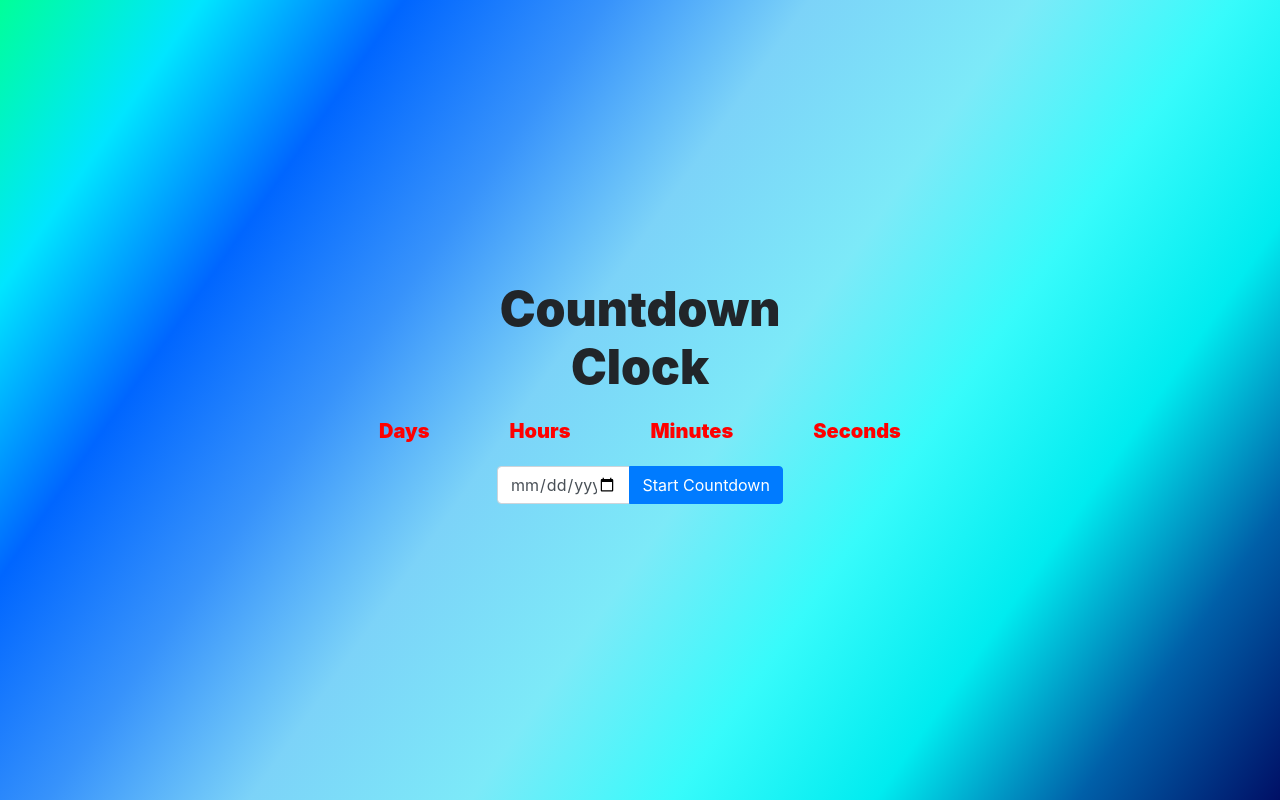
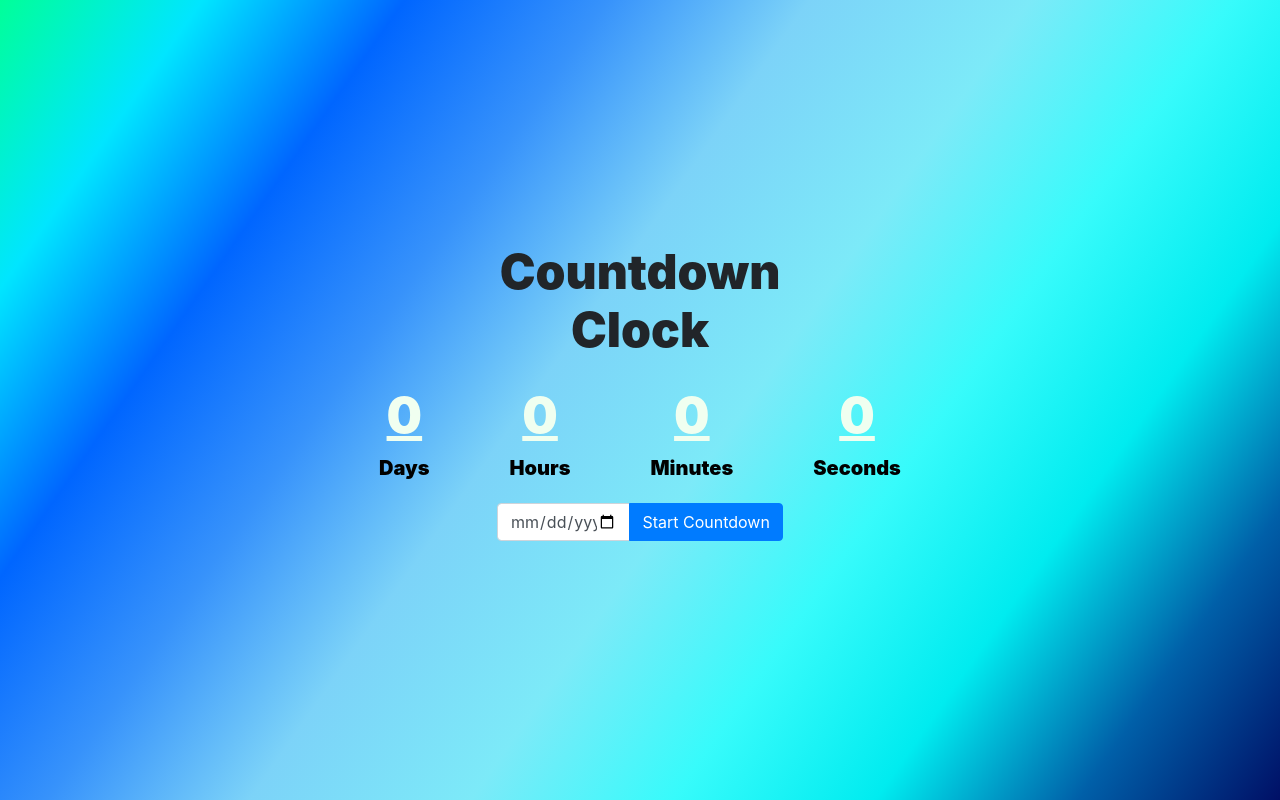
Before and after one commit to ZounMedia/bootstrap-basics, a plain HTML site: page webapp-examples/countdown-clock/index.html in a window 1280 px wide. Drawn offline with nearby package versions, Linux system fonts and the light colour scheme.

Commit message:
update countdown clock styles

```diff
--- a/webapp-examples/countdown-clock/index.html
+++ b/webapp-examples/countdown-clock/index.html
@@ -21,19 +21,19 @@
           <h1>Countdown Clock</h1>
           <div class="countdown">
             <div>
-              <span id="days"></span>
+              <span id="days">0</span>
               <div class="smalltext">Days</div>
             </div>
             <div>
-              <span id="hours"></span>
+              <span id="hours">0</span>
               <div class="smalltext">Hours</div>
             </div>
             <div>
-              <span id="minutes"></span>
+              <span id="minutes">0</span>
               <div class="smalltext">Minutes</div>
             </div>
             <div>
-              <span id="seconds"></span>
+              <span id="seconds">0</span>
               <div class="smalltext">Seconds</div>
             </div>
           </div>
--- a/webapp-examples/countdown-clock/styles.css
+++ b/webapp-examples/countdown-clock/styles.css
@@ -40,7 +40,7 @@ h1 {
 }
 
 .countdown span {
-  font-size: 40 px;
+  font-size: 50px;
   font-weight: 900;
   text-decoration: underline;
   color: honeydew;
@@ -48,7 +48,7 @@ h1 {
 
 .smalltext {
   font-size: 20px;
-  color: red;
+  color: black;
   font-weight: 900;
 }
 
```
